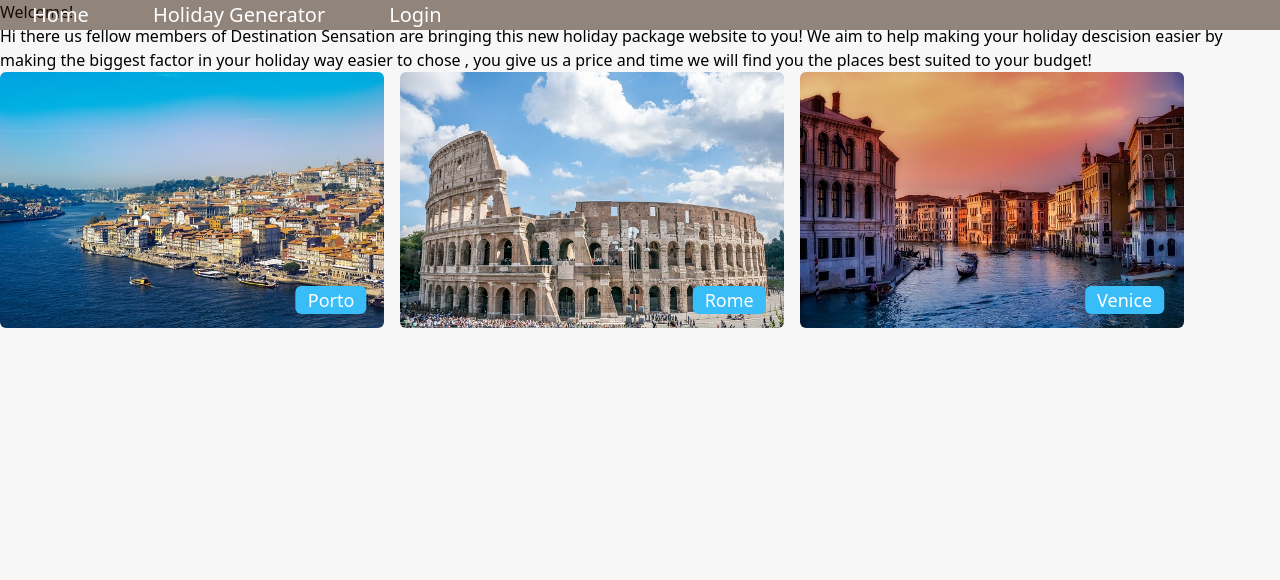
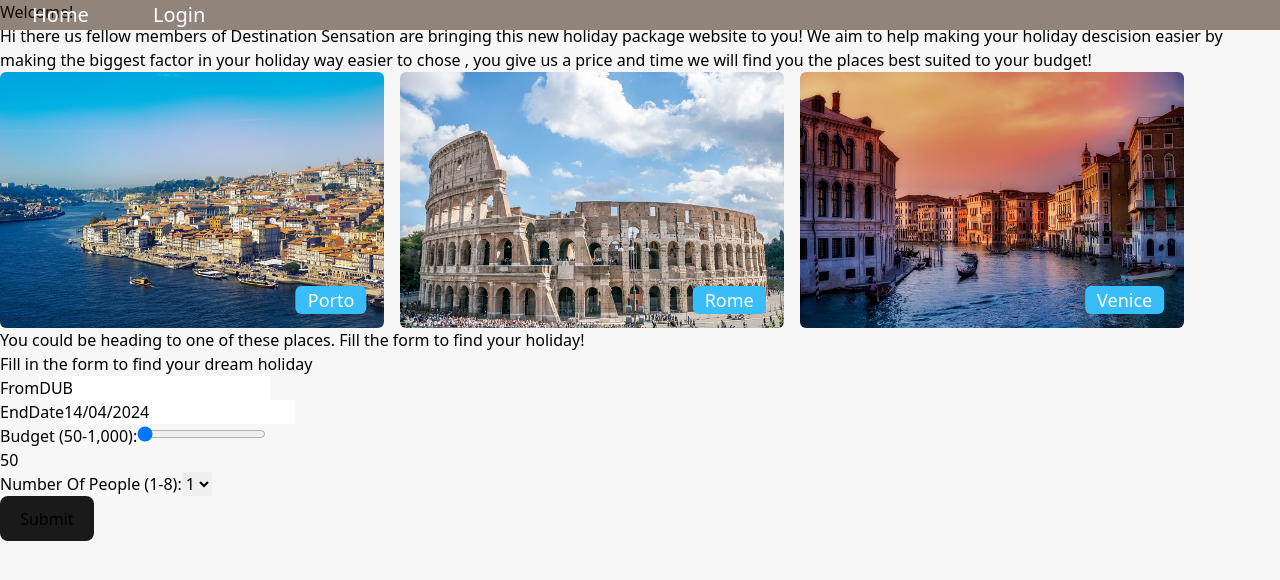
Before and after one commit to 3Joheb/destination-sensation, a React (Vite) app: page / in a window 1280 px wide. Shown: the top 580 px of the page. Built offline with nearby package versions, Linux system fonts and the light colour scheme.

Commit message:
Home: [refac] move input to home

```diff
--- a/src/App.tsx
+++ b/src/App.tsx
@@ -1,7 +1,7 @@
 import "./index.css"
 import Navbar from "./components/Navbar"
 import { BrowserRouter, Routes, Route } from "react-router-dom";
-import Input from "./pages/Holiday/Input"
+import Input from "./components/Input"
 import LoginSignup from "./pages/LoginSignup"
 import Home from "./pages/Home"
 import Options from "./pages/Holiday/Options";
@@ -15,7 +15,6 @@ export default () => {
                 <Routes>
                     <Route path="/" element={<Navbar />}>
                         <Route index element={<Home />} />
-                        <Route path="holiday" element={<Input />} />
                         <Route path="holiday/options" element={<Options />} />
                         <Route path="holiday/details" element={<Details />} />
                         <Route path="login" element={<LoginSignup />} />
--- a/src/pages/Holiday/Input.tsx
+++ b/src/components/Input.tsx
@@ -23,11 +23,10 @@ const Input = () => {
     };
 
     return (
-        <div>
-
-            <h2> PLEASE ENTER DETAILS BELOW TO MAKE YOUR DREAM HOLIDAY </h2>
-            <form onSubmit={handleSubmit}>
-                <div>
+        <div className="">
+            <h2>Fill in the form to find your dream holiday</h2>
+            <form onSubmit={handleSubmit} className="flex flex-col gap-4 max-w-96">
+                <div className="flex justify-between">
                     <label htmlFor="origin">From</label>
                     <input
                         type="text"
@@ -36,7 +35,7 @@ const Input = () => {
                         onChange={(e) => setOrigin(e.target.value)}
                     />
                 </div>
-                <div>
+                <div className="flex justify-between">
                     <label htmlFor="endDate">EndDate</label>
                     <DatePicker
                         selected={endDate}
@@ -45,7 +44,7 @@ const Input = () => {
                     />
                 </div>
 
-                <div>
+                <div className="flex justify-between">
                     <label htmlFor="budget">Budget (50-1,000):</label>
                     <input
                         type="range"
@@ -58,6 +57,7 @@ const Input = () => {
                     />
                     <p>{budget}</p>
                 </div>
+                <div className="flex justify-between">
                     <label htmlFor="numberOfPeople">Number Of People (1-8):</label>
                     <select
                         id="numberOfPeople"
@@ -67,7 +67,8 @@ const Input = () => {
                         {Array.from({ length: 8 }, (_, i) => i + 1).map((num) => (
                             <option key={num} value={num}>{num}</option>
                         ))}
-                </select><br />
+                    </select>
+                </div>
                 <button type="submit">Submit</button>
             </form>
         </div>
--- a/src/components/Navbar/index.tsx
+++ b/src/components/Navbar/index.tsx
@@ -9,9 +9,6 @@ const Navbar = () => {
                         <Link to="/">Home</Link>
                     </li>
                     <li>
-                        <Link to="/holiday">Holiday Generator</Link>
-                    </li>
-                    <li>
                         <Link to="/login">Login</Link>
                     </li>
                 </ul>
--- a/src/index.css
+++ b/src/index.css
@@ -85,7 +85,7 @@ nav li a::after {
     width: 0;
     height: 3px;
     border-radius: 3px;
-    background-color: var(--light-blue);
+    background-color: rgb(56 189 248);
     transition: 0.5s ease-in;
 }
 
--- a/src/pages/Holiday/Details.tsx
+++ b/src/pages/Holiday/Details.tsx
@@ -44,6 +44,9 @@ const HolidayDetails = () => {
                     ))}
                 </div>
             </div>
+            {/*             <div>
+                <h1>A trip to {}</h1>
+            </div> */}
             <div>
                 <h2 className="text-2xl">Flights</h2>
                 <div className="flex gap-4">
--- a/src/pages/Home.tsx
+++ b/src/pages/Home.tsx
@@ -1,13 +1,14 @@
 import porto from "../assets/porto.jpg"
 import rome from "../assets/rome.jpg"
 import venice from "../assets/venice.jpg"
+import Input from "../components/Input"
 
 export default () => {
 
     return (
-        <div className="flex flex-col justify-center items-center h-svh gap-14">
+        <div className="flex flex-col justify-center items-center h-svh gap-10">
             <span className="text-3xl">Welcome!</span>
-            <p className="max-w-2xl text-xl text-center"> Hi there us fellow members of <span className="font-medium">Destination Sensation</span> are bringing this new holiday package website to you! We aim to help
+            <p className="max-w-3xl text-xl text-center"> Hi there us fellow members of <span className="font-medium">Destination Sensation</span> are bringing this new holiday package website to you! We aim to help
                 making your holiday descision easier by making the biggest factor in your holiday way easier to chose , you
                 give us a price and time we will find you the places best suited to your budget!
             </p>
@@ -25,6 +26,8 @@ export default () => {
                     <span>Venice</span>
                 </div>
             </div>
+            <p className="text-center text-2xl mt-8">You could be heading to one of these places. Fill the form to find your holiday!</p>
+            <Input />
         </div>
     )
 }
```
Lines whose indentation alone changed are shown as unchanged.
